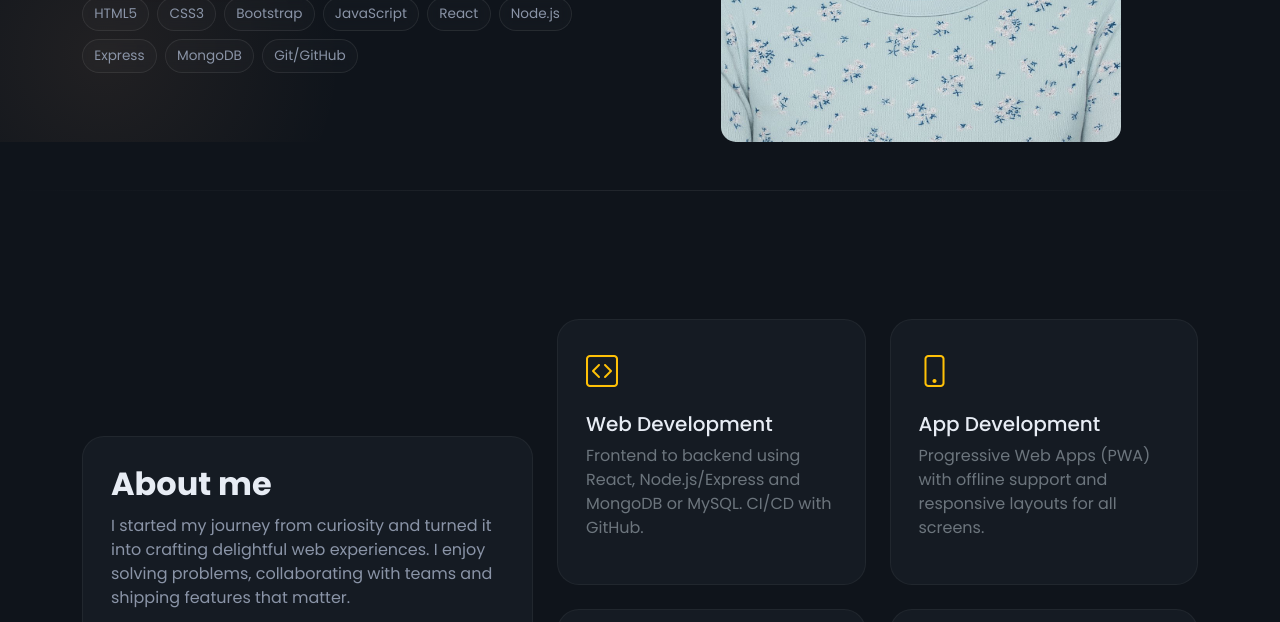
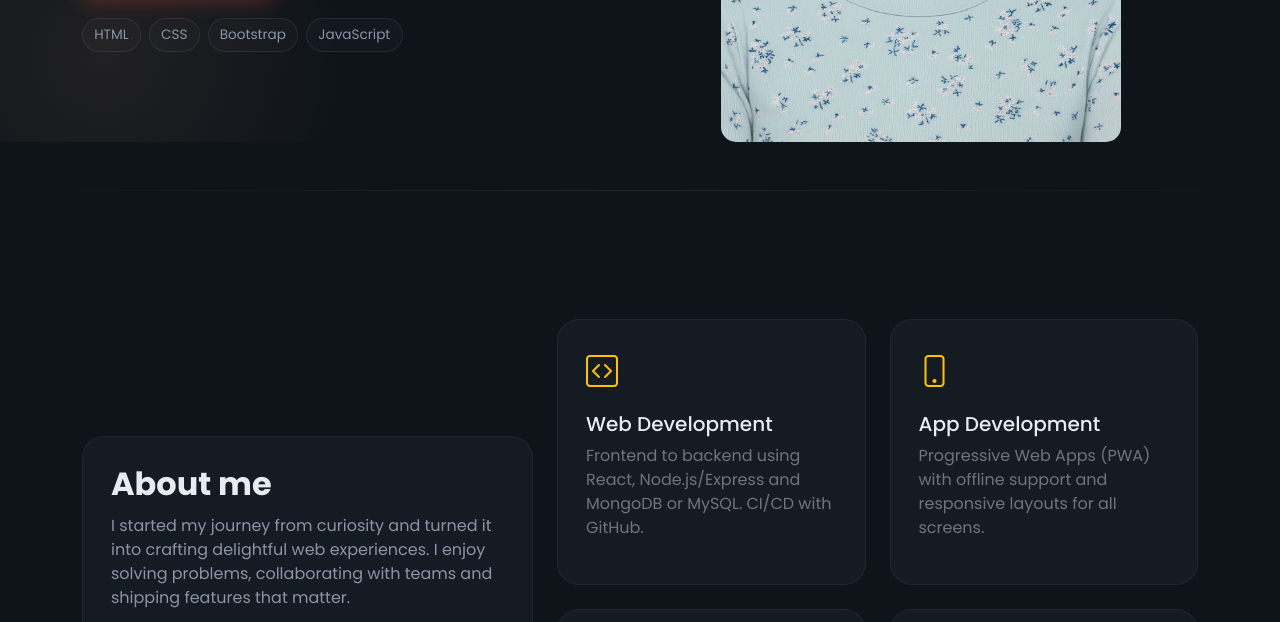
Before and after one commit to laxmiwaiba/Full-Stack-Development-Assignment, a plain HTML site: page index.html in a window 1280 px wide. Shown: the part 478-1100 px from the top of the page. Drawn offline with nearby package versions, Linux system fonts and the light colour scheme.

Commit message:
Update index.html

```diff
--- a/index.html
+++ b/index.html
@@ -128,15 +128,10 @@
             <a href="assets/laxmi-Tamang-Resume.pdf" class="btn btn-outline-brand btn-lg"><i class="bi bi-file-earmark-arrow-down me-2"></i>My Resume</a>
           </div>
           <div class="d-flex flex-wrap gap-2">
-            <span class="tech-pill">HTML5</span>
-            <span class="tech-pill">CSS3</span>
+            <span class="tech-pill">HTML</span>
+            <span class="tech-pill">CSS</span>
             <span class="tech-pill">Bootstrap</span>
             <span class="tech-pill">JavaScript</span>
-            <span class="tech-pill">React</span>
-            <span class="tech-pill">Node.js</span>
-            <span class="tech-pill">Express</span>
-            <span class="tech-pill">MongoDB</span>
-            <span class="tech-pill">Git/GitHub</span>
           </div>
         </div>
         <div class="col-lg-6 d-flex justify-content-center">
```
